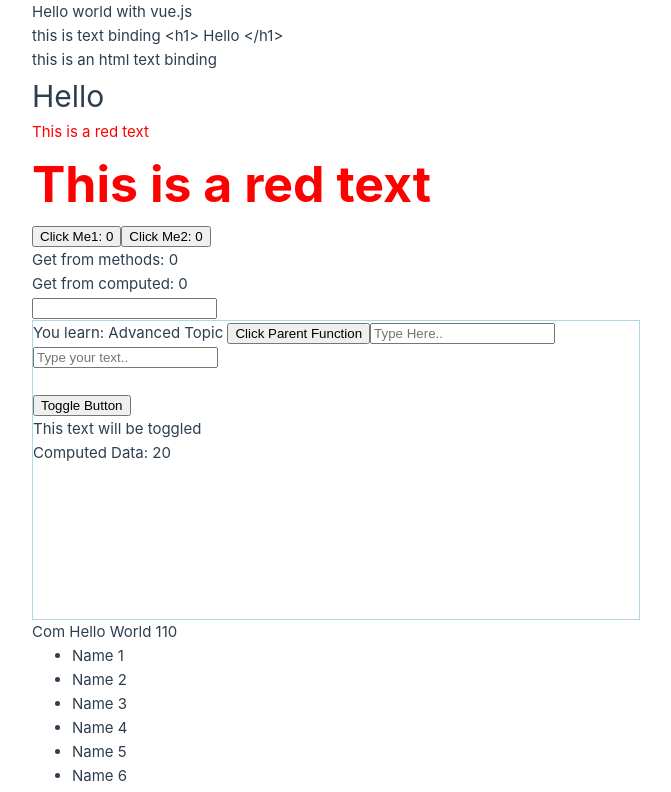
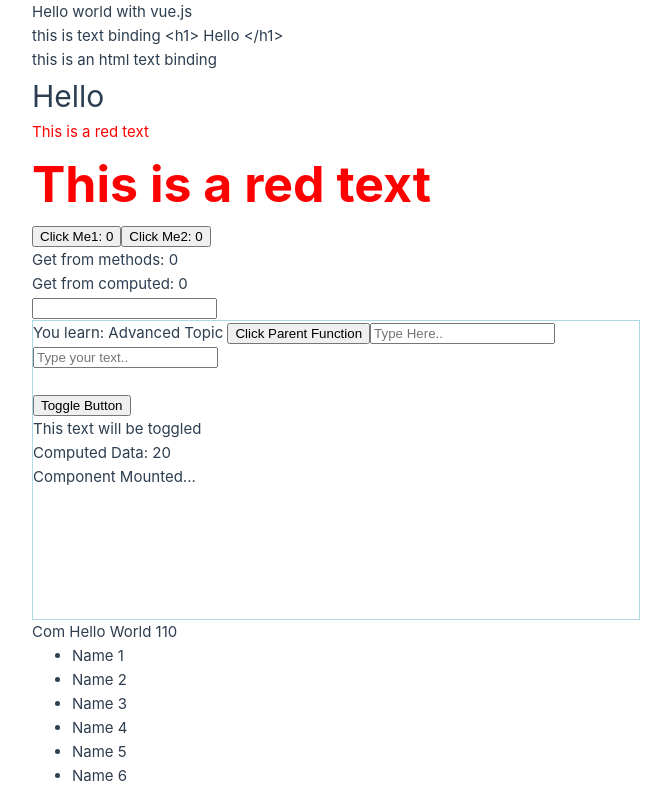
Before and after one commit to hiwafa/vue-project, a Vue app: page / in a window 1280 px wide. Shown: the top 792 px of the page, without its empty margins (0-671 px from the left). Built offline with nearby package versions, Linux system fonts and the light colour scheme.

Commit message:
mounted lifecycle

```diff
--- a/src/components/AdvanceVue.vue
+++ b/src/components/AdvanceVue.vue
@@ -14,12 +14,19 @@
         <button @click="handleToggle">Toggle Button</button>
         <p v-if="toggling">This text will be toggled</p>
         <p>Computed Data: {{ computedValue }} </p>
+        <p ref="onMountData">Hello</p>
 
     </div>
 </template>
 
 <script setup>
-import { ref, computed } from 'vue';
+import { ref, computed, onMounted } from 'vue';
+
+const onMountData = ref(null);
+
+onMounted(() => {
+    onMountData.value.textContent = "Component Mounted..."
+});
 
 const computedValue = computed(() => {
     return 10 + 10;
```
